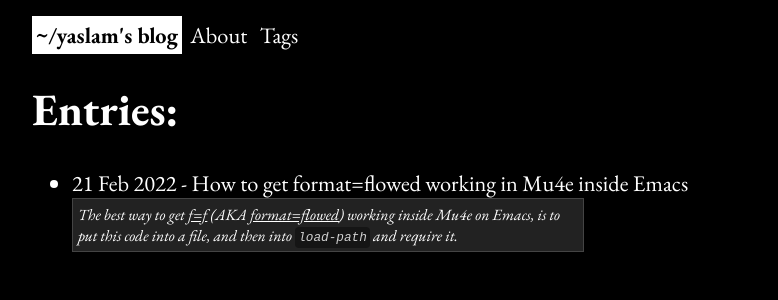
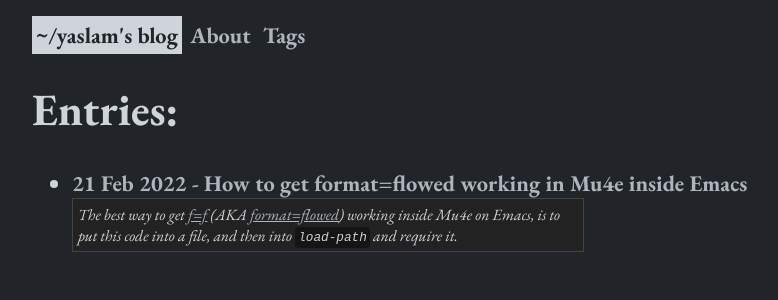
Before and after one commit to yusi1/yaslamblog, a Jekyll site: the page built from index.html, in a window 1280 px wide. Shown: the top 300 px of the page, without its empty margins (8-786 px from the left). Built offline with Jekyll 4.4.1, drawn with Linux system fonts in a browser that asks for light colours.

Commit message:
main.sass: Update colourscheme
This new colourscheme is much easier for the eyes than the previous
white on black theme, it also looks better.

```diff
--- a/_sass/main.sass
+++ b/_sass/main.sass
@@ -1,8 +1,8 @@
 body
   font-family: "EB Garamond"
   font-size: 140%
-  background-color: black
-  color: white
+  background-color: #212529
+  color: #ced4da
   margin: 20px auto
   max-width: 1200px
   padding: 0
@@ -34,8 +34,8 @@ p>code
   color: #d0d0d0
 
 .current
-  color: black
-  background-color: white
+  color: #212529
+  background-color: #ced4da
   text-decoration: none
   padding: 4px
   font-weight: bold
@@ -43,34 +43,38 @@ p>code
 .noncurrent
   text-decoration: none
   padding: 4px
-  color: white
+  font-weight: bold
+  /* color: white
 
 .noncurrent:hover
   text-decoration: underline
 
 ul > li > a
   &:active, &:hover
-    background-color: navy
+    background-color: #A1CCA5
+    color: #212529
   text-decoration: none
-  color: white
+  font-weight: bold
 
 a
-  color: white
+  color: #ADB5Bd
+  text-style: bold
 
 p>a:hover
-  background-color: navy
+  background-color: #A1CCA5
+  color: #212529
 
 .postinfo
   border: 1px solid #999
   padding: 2px
-  color: white
+  /* color: white
   font-style: italic
   max-width: max-content
 
 .postdesc
   font-size: 70%
   font-style: italic
-  color: white
+  /* color: white
   margin-top: 0px
   background-color: #222
   max-width: 500px
@@ -78,12 +82,12 @@ p>a:hover
   padding: 5px
 
 blockquote
-  border-left: 4px solid #D1D1D1
+  border-left: 4px solid #8D959D
   margin: 1.5em 10px
   padding: 0.5em 10px
   font-style: italic
   font-size: 105%
-  color: #D1D1D1
+  color: #8D959D
 
 blockquote p
   display: inline
```
